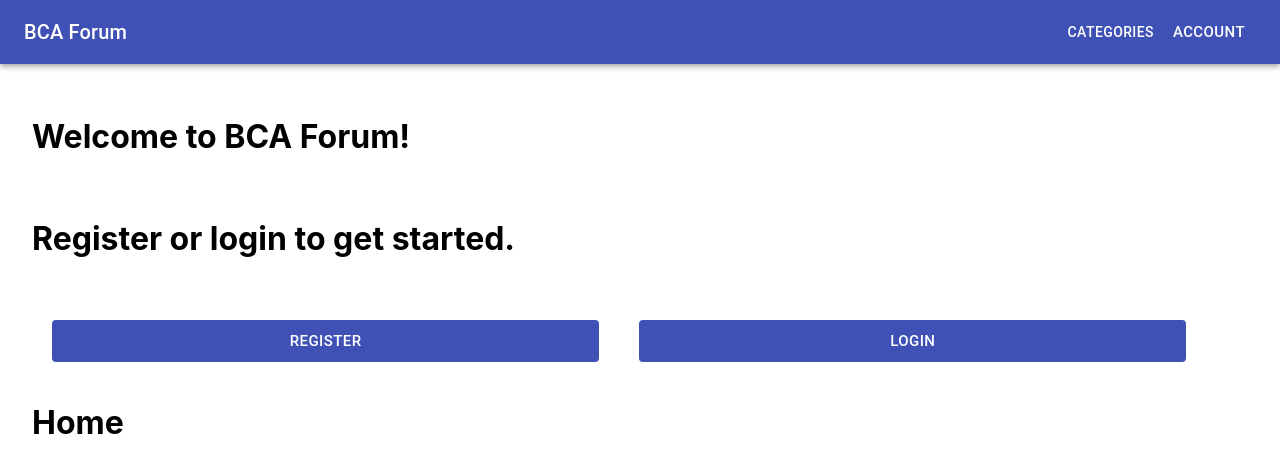
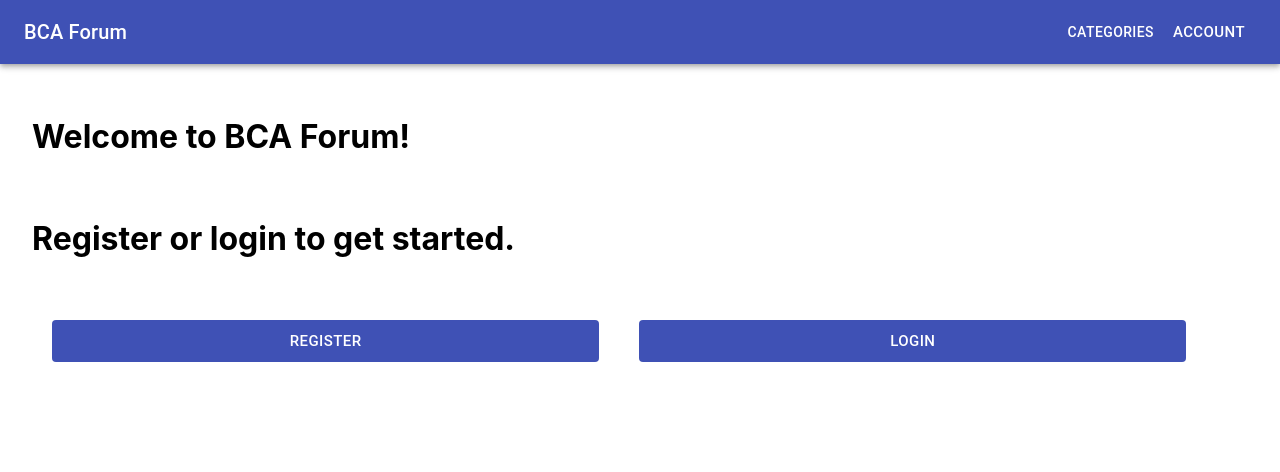
Before and after one commit to bz421/BCA-Forum, a React (Create React App) app in the folder client/: page / in a window 1280 px wide. Shown: the top 472 px of the page. Built offline with nearby package versions, Linux system fonts and the light colour scheme.

Commit message:
minor change

```diff
--- a/client/src/Pages/Home.js
+++ b/client/src/Pages/Home.js
@@ -1,4 +1,5 @@
-import React, { useContext, useEffect, useState } from 'react';
+import React, { useContext, useEffect } from 'react';
+
 import '../home.css';
 import AuthContext from '../Contexts/AuthContext';
 import AppBar from '@material-ui/core/AppBar';
@@ -13,9 +14,6 @@ import { useNavigate } from 'react-router-dom';
 import { Link } from 'react-router-dom';
 import AOS from 'aos';
 import 'aos/dist/aos.css';
-// import BrowseCategories from './BrowseCategories'
-import Divider from '@material-ui/core/Divider'
-// import BrowseCategories from './BrowseCategories'
 
 export default function Home() {
   const { user } = useContext(AuthContext);
@@ -87,9 +85,6 @@ export default function Home() {
           )
       }
 
-
-      <h1>Home</h1>
-
       {/* <div>
                     <h1>Search</h1>
                     <div className="search">
@@ -103,8 +98,6 @@ export default function Home() {
                     <BrowseCategories input={inputText}/>
                 </div>
                 <Divider style={{ margin: "2rem 0" }} /> */}
-
-
     </div>
   )
 }
```
